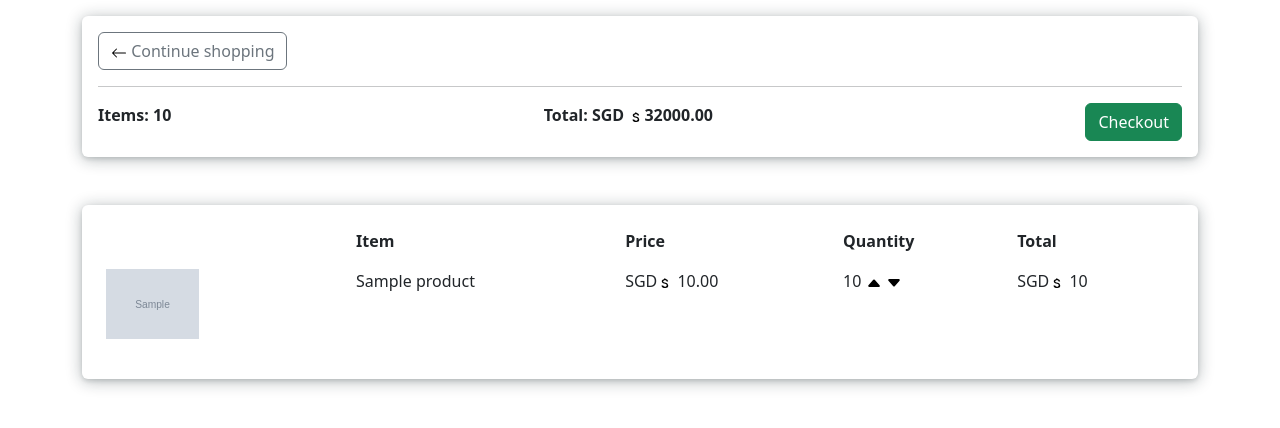
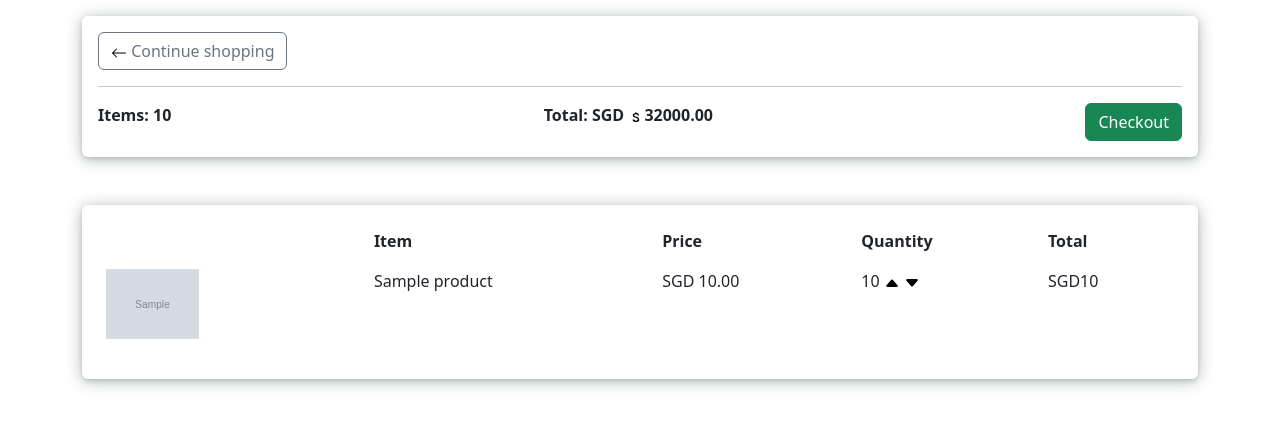
Before and after one commit to levijanclavesillas-appdev/simpleCommerce, a Django app: template store/templates/store/cart.html in a window 1280 px wide. Shown: the part 56-484 px from the top of the page. Run offline with Django 4.2, Linux system fonts and the light colour scheme; data comes from the database, SQL or seed files in the repository; tables that the repository leaves empty hold one stand-in row (values such as "Sample post"); the template is opened without the code that fills it: values that come from a table or form of the project are taken from there, most other values are stand-ins (such as "Sample title", 1, 10 or a date in 2020); grey boxes marked "Sample" are stand-in pictures.

Commit message:
updated success payment

```diff
--- a/store/templates/store/cart.html
+++ b/store/templates/store/cart.html
@@ -45,7 +45,7 @@
                 <th scope="row"><img src="{{item.product.imageURL}}" alt="..." height="70"/></th>
                 <td></td>
                 <td>{{item.product.name}}</td>
-                <td>SGD<img src="{% static 'images/rupee.svg' %}" /> {{item.product.price|floatformat:2}}</td>
+                <td>SGD {{item.product.price|floatformat:2}}</td>
                 <td>
                     <p class="quantity">{{item.quantity}}</p>
                     <div class="quantity">
@@ -53,7 +53,7 @@
                         <img data-product={{item.product.id}} data-action="remove" class="update-cart" src="{% static 'images/caret-down-fill.svg' %}" alt="..."/>
                     </div>
                     </td>
-                <td>SGD<img src="{% static 'images/rupee.svg' %}" /> {{item.get_total}}</td>
+                <td>SGD{{item.get_total}}</td>
               </tr>
               {% endfor %}
             </tbody>
--- a/store/templates/store/checkout.html
+++ b/store/templates/store/checkout.html
@@ -73,7 +73,7 @@
                             <th scope="row"><img src="{{item.product.imageURL}}" alt="..." height="70" /></th>
                             <td></td>
                             <td>{{item.product.name}}</td>
-                            <td>SGD<img src="{% static 'images/rupee.svg' %}" /> {{item.product.price|floatformat:2}}</td>
+                            <td>SGD {{item.product.price|floatformat:2}}</td>
                             <td>x{{item.quantity}}</td>
                         </tr>
                         {% endfor %}
@@ -82,7 +82,7 @@
 
                 <hr>
                 <div><strong>Items: {{order.get_cart_items}}</strong></div>
-                <div><strong>Total:SGD <img src=" {% static 'images/rupee.svg' %}" /> {{order.get_cart_total|floatformat:2}}</strong></div>
+                <div><strong>Total:SGD {{order.get_cart_total|floatformat:2}}</strong></div>
 
             </div>
         </div>
--- a/store/templates/store/store.html
+++ b/store/templates/store/store.html
@@ -15,7 +15,7 @@
             <div class="footer p-2">
                 <button data-product={{product.id}} data-action="add" class="btn btn-outline-secondary update-cart">Add to cart</button>
                 <a href="" class="btn btn-outline-secondary">View</a>
-                <strong>SGD <img src="{% static 'images/rupee.svg' %}" /> {{product.price|floatformat:2}}</strong>
+                <strong>SGD {{product.price|floatformat:2}}</strong>
             </div>
         </div>
     </div>
--- a/store/utils.py
+++ b/store/utils.py
@@ -51,7 +51,7 @@ def product_sales_pipeline(product_name, product_price):
     stripe_price_obj = stripe.Price.create(
         product = stripe_product_id,
         unit_amount = product_price,
-        currency = 'sgd'
+        currency = 'SGD'
     )
     base_endpoint = 'http://157.230.240.163:8000'
     success_url = f"{base_endpoint}/"
```
